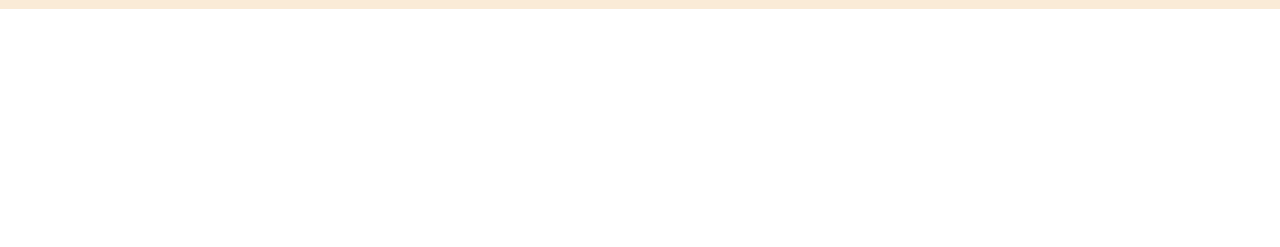
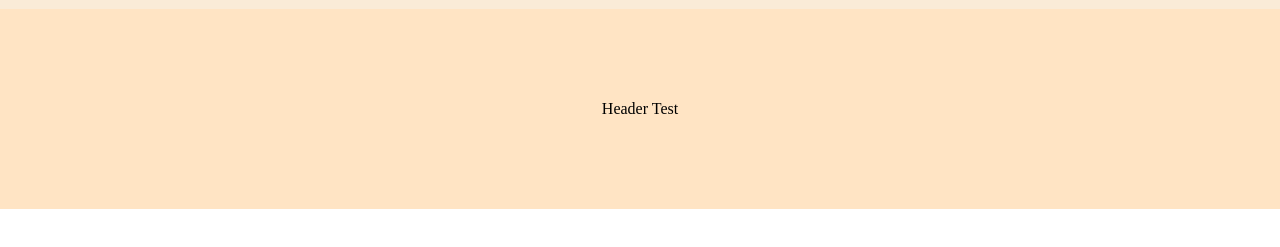
Before and after one commit to EhsanBahrami-git/test3, a plain HTML site: page index.html in a window 1280 px wide. Shown: the part 29-276 px from the top of the page. Drawn offline with Linux system fonts and the light colour scheme.

Commit message:
add header text

```diff
--- a/assets/styles/main.css
+++ b/assets/styles/main.css
@@ -1,3 +1,12 @@
+header .header-txt{
+    display: flex;
+    align-items: center;
+    justify-content: center;
+    text-align: center;
+    height: 200px;
+    background-color: bisque;
+}
+
 header nav{
     display: flex;
     justify-content: space-between;
--- a/index.html
+++ b/index.html
@@ -17,6 +17,9 @@
           <li><a href="#"> Shop </a></li>
         </ul>
       </nav>
+      <div class="header-txt">
+        <h3>Header Test</h3>
+      </div>
     </header>
   </body>
   <script src="assets/scripts/custom-script.js"></script>
```
